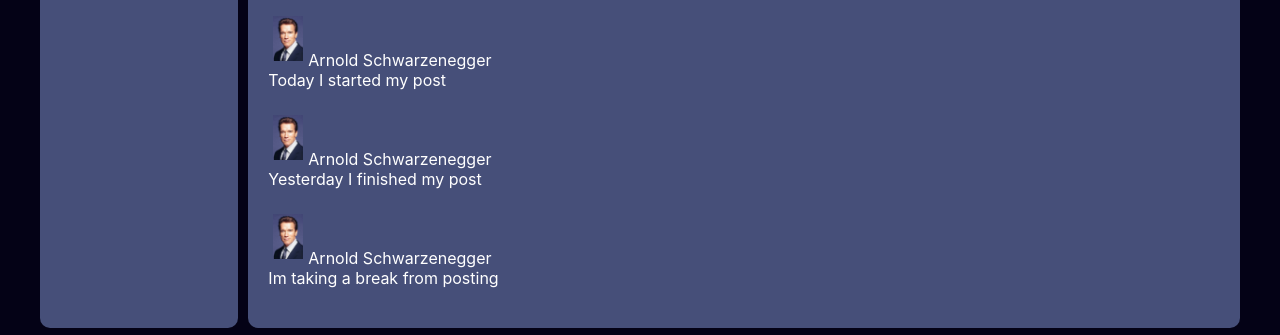
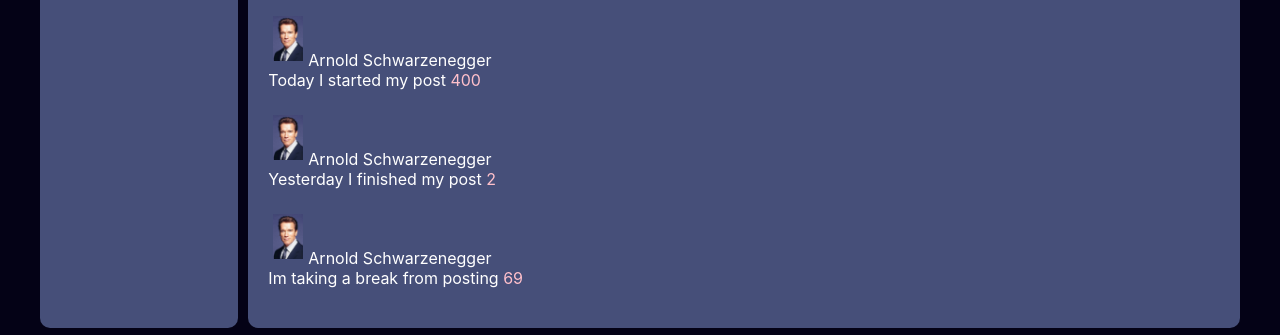
Before and after one commit to KinwaSaladExposed/Social, a React (Create React App) app in the folder socialr/: page /ct in a window 1280 px wide. Shown: the part 531-866 px from the top of the page. Built offline with nearby package versions, Linux system fonts and the light colour scheme.

Commit message:
new commit

```diff
--- a/socialr/src/App.js
+++ b/socialr/src/App.js
@@ -6,16 +6,16 @@ import Content from "./Components/Content/Content"
 import Dialogue from "./Components/Dialogue/Dialogue"
 import {BrowserRouter, Route, Switch} from "react-router-dom"
 
-function App() {
+function App(props) {
   return (
     <div className="Wrapper">
     <BrowserRouter>
     <Header />
     <Nav />
     <Switch>
-    <Route exact path='/' component={Content} />
-    <Route exact path='/ct' component={Content} />
-    <Route exact path='/da' component={Dialogue} />
+    <Route exact path='/' render={()=><Content />} />
+    <Route exact path='/ct' render={()=><Content PMsg={props.PMsg}/>} />
+    <Route exact path='/da' render={()=><Dialogue Dialogue_Names={props.Dialogue_Names} Message_Obj={props.Message_Obj}/>} />
     </Switch>
     </BrowserRouter>
     </div>
--- a/socialr/src/Components/Content/Content.jsx
+++ b/socialr/src/Components/Content/Content.jsx
@@ -7,9 +7,10 @@ import Me from './Me/Me'
 function Content(props) {
   return (
     <div className="ct">
-        <Me name={props.name}/>
-        <Posts message={props.message} />
+        <Me />
+        <Posts PMsg={props.PMsg} />
     </div>
+
   );
 }
 
--- /dev/null
+++ b/socialr/src/Components/Content/Main/OP.css
@@ -0,0 +1,3 @@
+.L {
+	color: pink;
+}
--- a/socialr/src/Components/Content/Main/OnePost.jsx
+++ b/socialr/src/Components/Content/Main/OnePost.jsx
@@ -1,5 +1,6 @@
 import React from 'react'
 import arnold2 from '../../../img/pparnold.jpg'
+import './OP.css';
 
 function OP(props) {
 	return(
@@ -8,7 +9,7 @@ function OP(props) {
 
  	 	<span>Arnold Schwarzenegger</span>
 
-  		<p>{props.message}</p>
+  		<p>{props.message} <span className="L">{props.like}</span></p>
 	</div>
 	)
 }
--- a/socialr/src/Components/Content/Posts/Posts.jsx
+++ b/socialr/src/Components/Content/Posts/Posts.jsx
@@ -2,16 +2,17 @@ import React from 'react'
 import OP from '../Main/OnePost'
 import arnold2 from '../../../img/pparnold.jpg'
 
-function Posts() {
+function Posts(props) {
 	return(
 	<div className="Posts">
 		<h2>My Posts</h2>
         <input placeholder="Enter the post" />
         <button>Add the Post</button>
 
-        <OP message="Today I started my post" />
+        {/*<OP message="Today I started my post" />
         <OP message="Yesterday I finished my post"/>
-        <OP message="Im taking a break from posting"/>
+        <OP message="Im taking a break from posting"/>*/}
+        {props.PMsg.map((e)=><OP message={e.message} like={e.like} id={e.id}/>)}
      </div>
     )
 }
--- a/socialr/src/Components/Dialogue/Dialogue.jsx
+++ b/socialr/src/Components/Dialogue/Dialogue.jsx
@@ -2,19 +2,6 @@ import React from 'react'
 import './Dialogue.css'
 import DI from './DialogueItem/DialogueItem';
 import CM from './ChatMessage';
-
-let Dialogue_Names = [
-{name:"Mr. Cool",id:1},
-{name:"Mr. Uncool",id:2},
-{name:"Mr. Very Cool",id:3}
-]
-
-let Message_Obj = [
-{message:"Hi, How have you been",id:1},
-{message:"Bad",id:2},
-{message:"Thats no good",id:3},
-{message:"Can you stop texting me",id:4}
-]
 
 const Dialogue=(props)=> {
 	return(
@@ -24,7 +11,7 @@ const Dialogue=(props)=> {
 				{/*<DI name={Dialogue_Names[0].name} id={Dialogue_Names[0].id}/>
 				<DI name={Dialogue_Names[1].name} id={Dialogue_Names[1].id}/>
 				<DI name={Dialogue_Names[2].name} id={Dialogue_Names[2].id}/>*/}
-				{Dialogue_Names.map((e)=><DI name={e.name} id={e.id} />)}
+				{props.Dialogue_Names.map((e)=><DI name={e.name} id={e.id} />)}
 			</div>
 
 			<div className="ChatBox">
@@ -32,7 +19,7 @@ const Dialogue=(props)=> {
 				<CM message={Message_Obj[1].message} id={Message_Obj[1].id}/>
 				<CM message={Message_Obj[2].message} id={Message_Obj[2].id}/>
 				<CM message={Message_Obj[3].message} id={Message_Obj[3].id}/>*/}
-				{Message_Obj.map((e)=><CM message={e.message} id={e.id} />)}
+				{props.Message_Obj.map((e)=><CM message={e.message} id={e.id} />)}
 
 
 			<div className="SendMSG">
--- a/socialr/src/index.js
+++ b/socialr/src/index.js
@@ -5,9 +5,33 @@ import App from './App';
 import reportWebVitals from './reportWebVitals';
 
 const root = ReactDOM.createRoot(document.getElementById('root'));
+
+let Dialogue_Names = [
+  {name:"Mr. Cool",id:1},
+  {name:"Mr. Uncool",id:2},
+  {name:"Mr. Very Cool",id:3}
+]
+
+let Message_Obj = [
+  {message:"Hi, How have you been",id:1},
+  {message:"Bad",id:2},
+  {message:"Thats no good",id:3},
+  {message:"Can you stop texting me",id:4}
+]
+
+let PMsg = [
+  {message:"Today I started my post",like:400,id:1},
+  {message:"Yesterday I finished my post",like:2,id:2},
+  {message:"Im taking a break from posting",like:69,id:3}
+]
+
 root.render(
   <React.StrictMode>
-    <App />
+    <App
+      PMsg = {PMsg}
+      Dialogue_Names = {Dialogue_Names}
+      Message_Obj = {Message_Obj}
+    />
   </React.StrictMode>
 );
 
```
